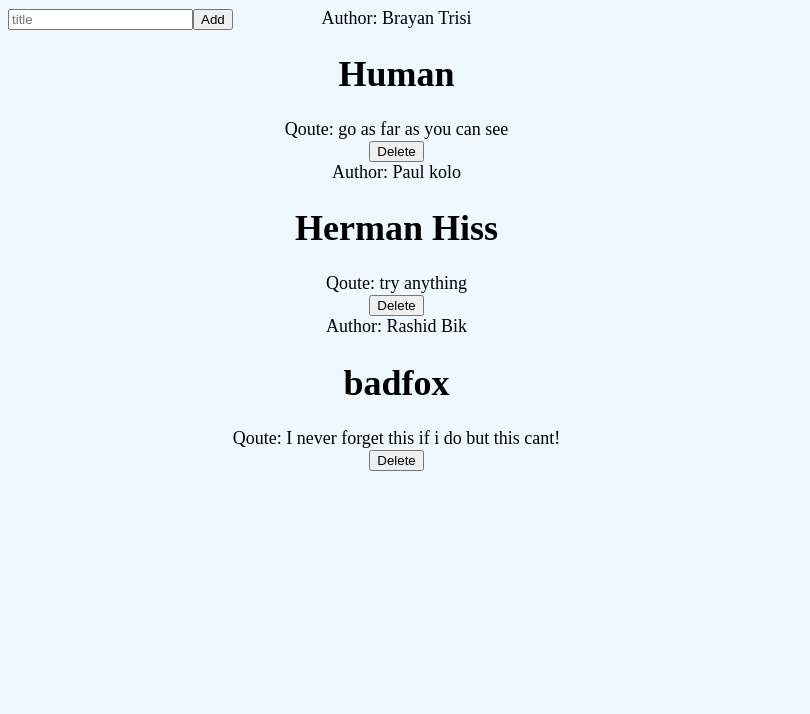
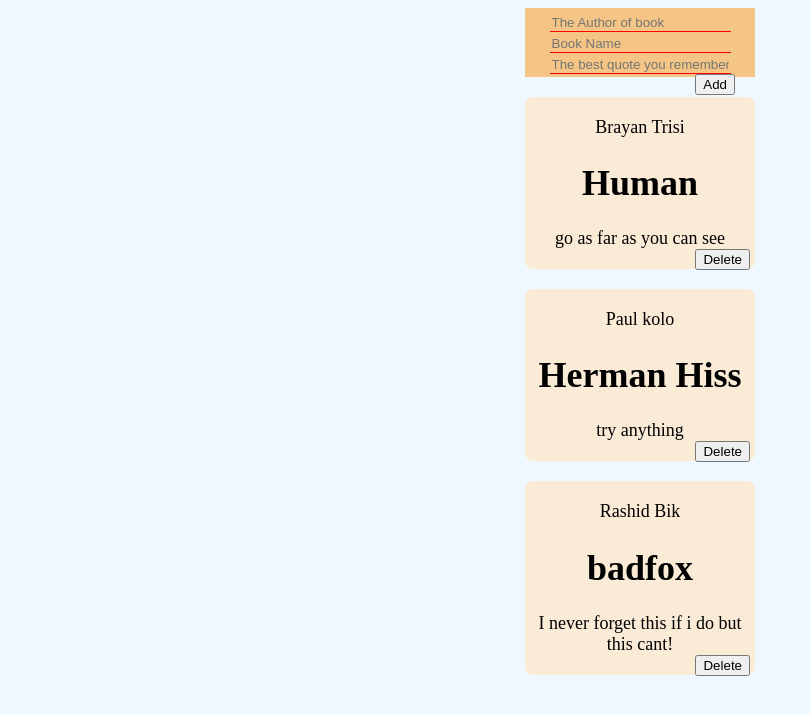
Before and after one commit to RashidBik/soclmdia-app, a React (Create React App) app: page / in a window 1280 px wide. Shown: the top 714 px of the page, without its empty margins (0-810 px from the left). Built offline with nearby package versions, Linux system fonts and the light colour scheme.

Commit message:
some style added

```diff
--- a/src/App.js
+++ b/src/App.js
@@ -24,10 +24,10 @@ function App() {
     }
 ])
 
-const addProduct = (name)=>{
+const addProduct = (name,author,quote)=>{
   const randomId = Math.floor(Math.random()*10000)
 
-  const newProduct = {randomId, ...name}
+  const newProduct = {randomId,name,author, ...quote}
 
   setProducts([...products, newProduct])
 }
--- a/src/components/dirAddProduct/AddProduct.js
+++ b/src/components/dirAddProduct/AddProduct.js
@@ -1,20 +1,25 @@
 import React, {useState} from 'react'
+import './addPstyle.css'
 
 const AddProduct = ({onAdd}) => {
-    const [title, setTitle] = useState('')
+    const [prod, setProd] = useState('')
+    const submitForm = (e) => {
+      e.preventDefault()
+      onAdd({prod})
 
-    const submitForm = (e) => {
-        e.preventDefault()
-        onAdd({title})
 
-        setTitle('')
+        setProd('')
     }
 
 
   return (
     <div>
-      <form onSubmit={submitForm}>
-        <input type='text' placeholder='title' value={title} onChange={(e)=> setTitle(e.target.value)} />
+      <form className='form' onSubmit={submitForm}>
+        <input type='text' placeholder='The Author of book' value={prod} onChange={(e)=> setProd(e.target.value)} />
+        <label></label>
+        <input type='text' placeholder='Book Name' value={prod} onChange={(e)=> setProd(e.target.value)} />
+        <label></label>
+        <input type='text' placeholder='The best quote you remember' value={prod} onChange={(e)=> setProd(e.target.value)} />
         <button type="submit">Add</button>
       </form>
     </div>
--- /dev/null
+++ b/src/components/dirAddProduct/addPstyle.css
@@ -0,0 +1,20 @@
+.form{
+    margin: auto;
+    width: 230px;
+    padding: 3px 20px;
+    background-color: rgb(245, 197, 134);
+
+}
+input{
+    border: none;
+    background: none;
+    border-bottom: 1px solid red;
+}
+input:focus{
+    outline: none;
+    background-color: antiquewhite;
+    /* color: antiquewhite; */
+}
+input:focus::placeholder{
+    color: antiquewhite;
+}
--- a/src/components/dirProduct/Product.js
+++ b/src/components/dirProduct/Product.js
@@ -1,12 +1,13 @@
 import React from 'react'
+import './delPstyle.css'
 
  function Product({products,onDelete}) {
     return (
     <div className='box'>
-        <div>{`Author: ${products.author}`}</div>
+        <span>{` ${products.author}`}</span>
         <h1>{products.name}</h1>
-        <div>{`Qoute: ${products.qoute}`}</div>
-        <button onClick={()=>onDelete(products.id)}>Delete</button>
+        <div>{products.qoute}</div>
+        <button className='btn' onClick={()=>onDelete(products.id)}>Delete</button>
     </div>
   )
 }
--- /dev/null
+++ b/src/components/dirProduct/delPstyle.css
@@ -0,0 +1,14 @@
+.box{
+    margin: auto;
+    margin-top: 20px;
+    padding-bottom: 40px;
+    border-radius: 8px;
+    width: 230px;
+    padding: 20px 5px;
+    background-color: antiquewhite;
+
+}
+
+.btn{
+    /* float: right; */
+}
--- a/src/index.css
+++ b/src/index.css
@@ -9,10 +9,44 @@ body{
 }
 
 .container{
-    display: flex;
-    flex-wrap: wrap;
+   margin: auto;
+
 }
 
 .item-1{
     flex-grow: 2;
 }
+.box{
+    margin: auto;
+    margin-top: 20px;
+    border-radius: 8px;
+    width: 230px;
+    padding: 20px 5px;
+    background-color: antiquewhite;
+
+}
+
+button{
+    float: right;
+}
+
+.form{
+    margin: auto;
+    width: 230px;
+    padding: 3px 20px;
+    background-color: rgb(245, 197, 134);
+
+}
+input{
+    border: none;
+    background: none;
+    border-bottom: 1px solid red;
+}
+input:focus{
+    outline: none;
+    background-color: antiquewhite;
+    /* color: antiquewhite; */
+}
+input:focus::placeholder{
+    color: antiquewhite;
+}
```
Also changed, not shown: src/components/dirAddProduct/style.css (deleted), src/components/dirProduct/style.css (deleted).
